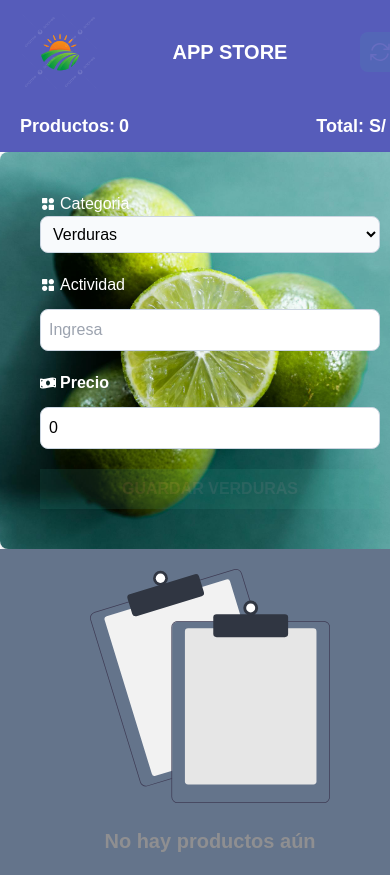
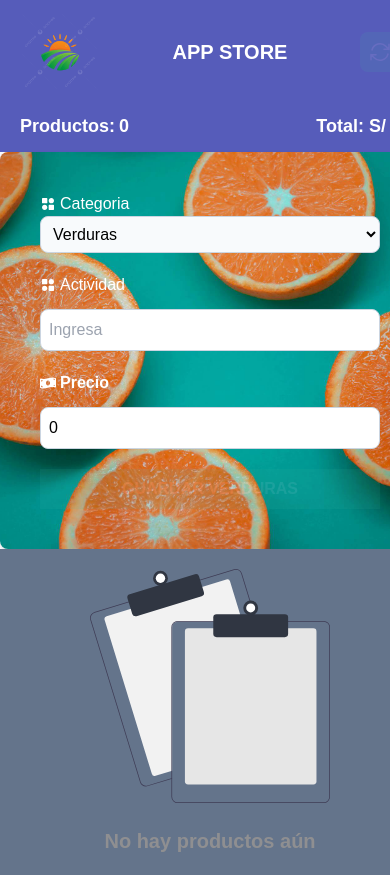
Before and after one commit to djcadaniel/appMercadito, a React (Vite) app: page / in a window 390 px wide. Shown: the top 875 px of the page. Built offline with nearby package versions, Linux system fonts and the light colour scheme; a web font is replaced by a local one.

Commit message:
add fondo responsive

```diff
--- a/src/components/Form.tsx
+++ b/src/components/Form.tsx
@@ -6,6 +6,7 @@
 import { BiSolidCategoryAlt } from "react-icons/bi";
 import { FaMoneyBillWave } from "react-icons/fa";
 import lemon from '/img/lemon.jpg';
+import orange from '/img/orange.jpg';
 
 type FormProps = {
   dispatch: Dispatch<ActivityActions>,
@@ -91,9 +92,9 @@
 
   return (
     <form
-      className="w-full md:h-[calc(100vh-110px)] space-y-5 shadow p-10 rounded-lg bg-cover bg-center bg-no-repeat bg-fixed"
+      // className={`w-full md:h-[calc(100vh-110px)] space-y-5 shadow p-10 rounded-lg bg-cover bg-center bg-no-repeat bg-fixed bg-[url(/img/orange.jpg)] md:bg-[url(/img/lemon.jpg)]`}
+      className={`w-full md:h-[calc(100vh-110px)] space-y-5 shadow p-10 rounded-lg bg-cover bg-center bg-no-repeat bg-[url(/img/orange.jpg)] md:bg-[url(${lemon})]`}
       onSubmit={handleSubmit}
-      style={{backgroundImage: `url(${lemon})`}}
     >
       <div>
         <label htmlFor="" className="text-white flex items-center gap-1"><BiSolidCategoryAlt />Categoria</label>
--- a/src/types/index.ts
+++ b/src/types/index.ts
@@ -1,7 +1,9 @@
+import React from "react";
+
 export type Category = {
   id: number,
   name: string,
-  color: string
+  color: string,
 }
 
 export type Activity = {
```
Also changed, not shown: public/img/orange.jpg (added).
